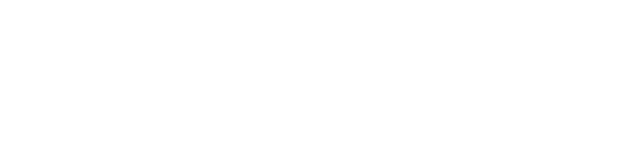
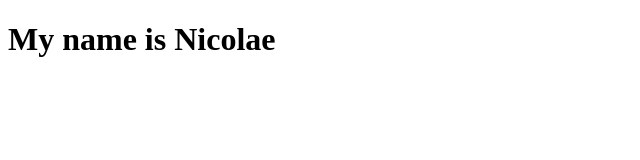
Before and after one commit to Nicolae1188/test_website, a plain HTML site: page index.html in a window 1280 px wide. Shown: the whole page, without its empty margins (0-640 px from the left). Drawn offline with Linux system fonts and the light colour scheme.

Commit message:
added h1

```diff
--- a/index.html
+++ b/index.html
@@ -7,6 +7,7 @@
     <title>Document</title>
 </head>
 <body>
+    <h1>My name is Nicolae</h1>
 
 </body>
 </html>
```
